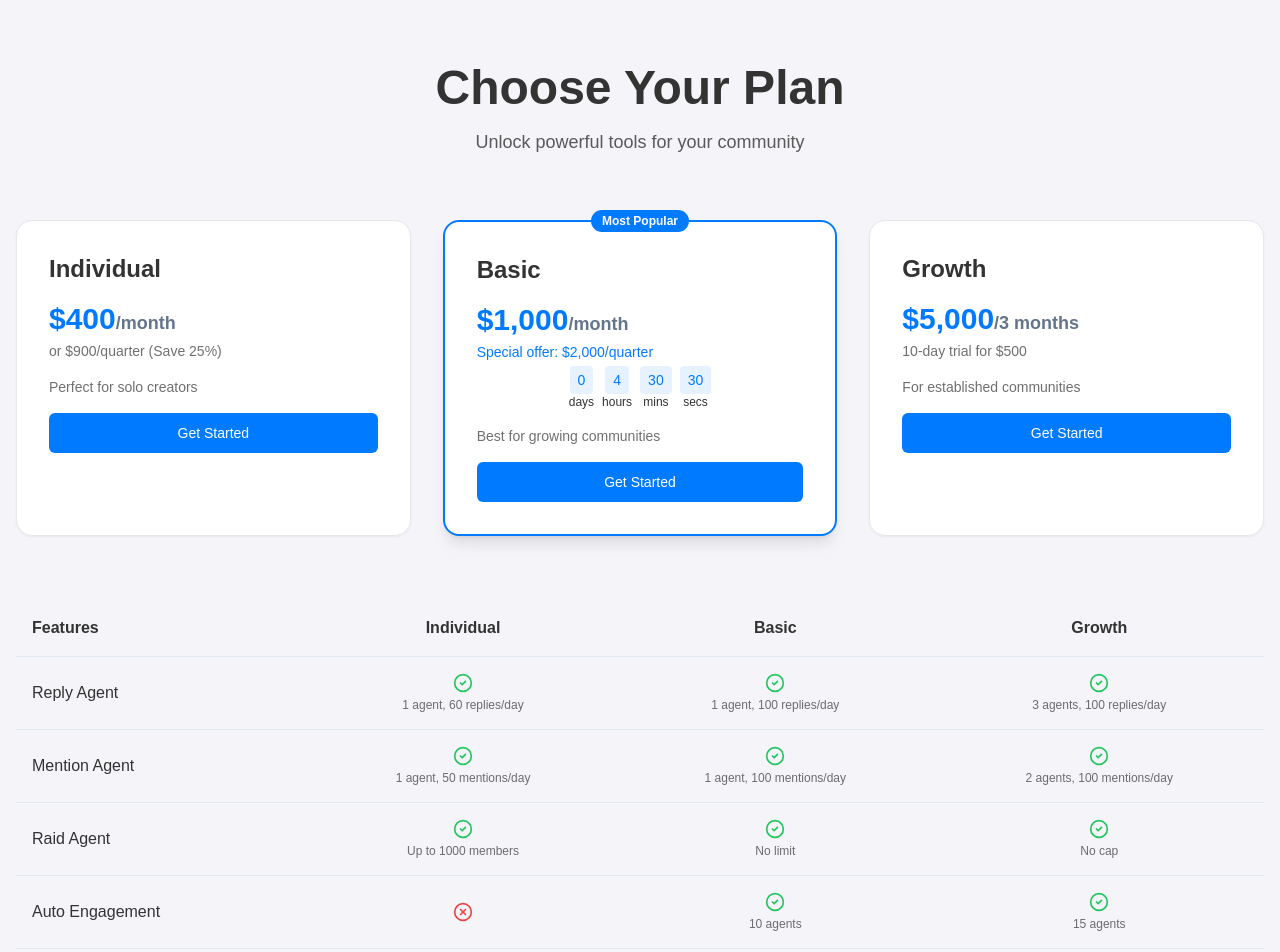
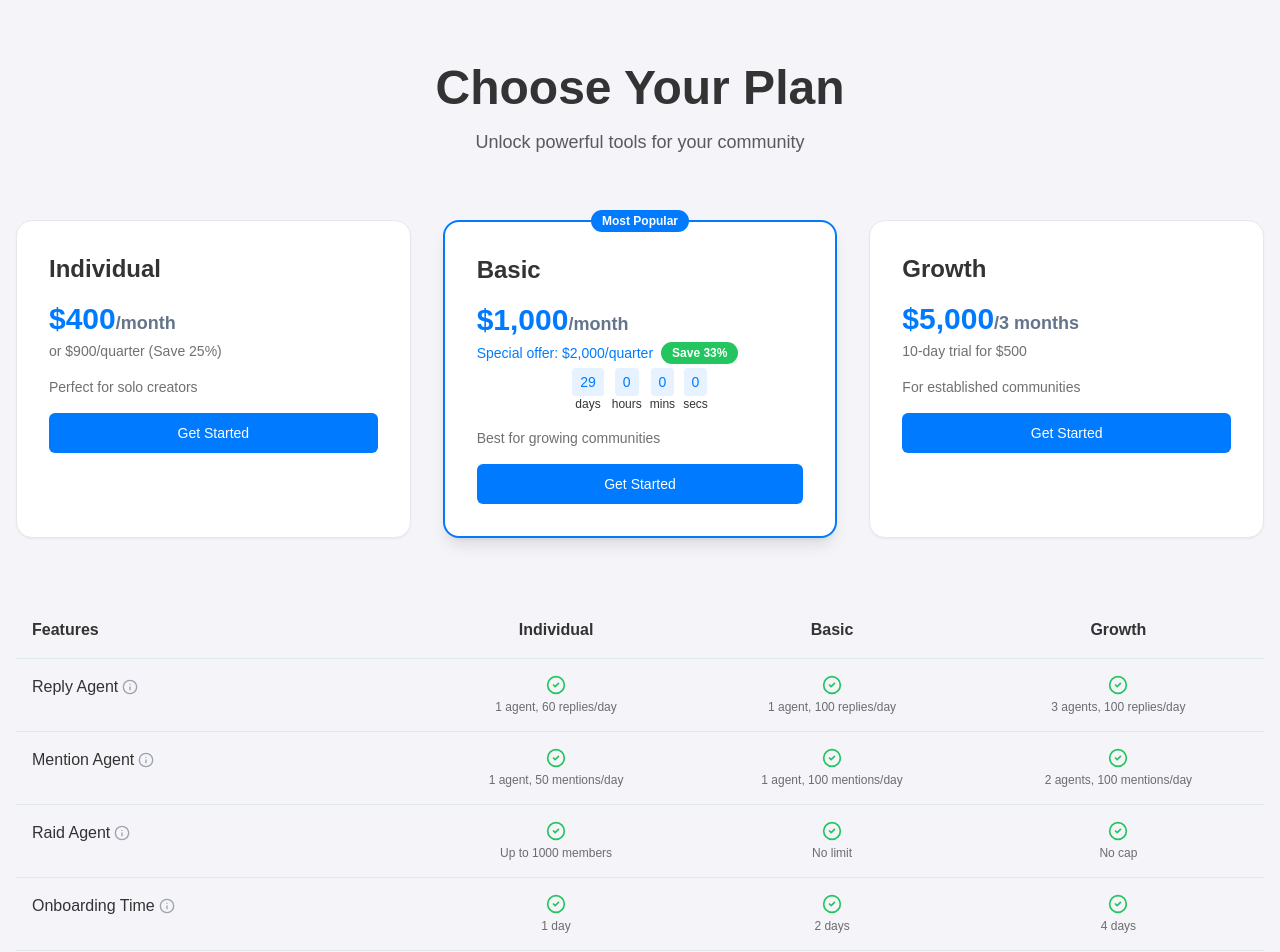
Before and after one commit to Vapour-Exchange/pricing.tigest.club, a React (Vite) app: page / in a window 1280 px wide. Shown: the top 952 px of the page. Built offline with nearby package versions, Linux system fonts and the light colour scheme.

Commit message:
Update pricing plans and features
Updates pricing, features, and comparison table based on provided details. Adds tooltips for feature descriptions and updates the countdown timer.

```diff
--- a/src/components/CountdownTimer.tsx
+++ b/src/components/CountdownTimer.tsx
@@ -3,7 +3,7 @@ import { useState, useEffect } from 'react';
 
 export const CountdownTimer = () => {
   const [timeLeft, setTimeLeft] = useState({
-    days: 0,
+    days: 29,
     hours: 0,
     minutes: 0,
     seconds: 0
@@ -12,7 +12,11 @@ export const CountdownTimer = () => {
   useEffect(() => {
     // Calculate time left function
     const calculateTimeLeft = () => {
-      const difference = new Date('2025-03-13').getTime() - new Date().getTime();
+      // Calculate end date (29 days from now)
+      const endDate = new Date();
+      endDate.setDate(endDate.getDate() + 29);
+
+      const difference = endDate.getTime() - new Date().getTime();
       let newTimeLeft = {
         days: 0,
         hours: 0,
--- /dev/null
+++ b/src/components/FeatureTooltip.tsx
@@ -0,0 +1,30 @@
+
+import React from 'react';
+import { Info } from 'lucide-react';
+import {
+  Tooltip,
+  TooltipContent,
+  TooltipProvider,
+  TooltipTrigger,
+} from "@/components/ui/tooltip";
+
+interface FeatureTooltipProps {
+  description: string;
+}
+
+export const FeatureTooltip: React.FC<FeatureTooltipProps> = ({ description }) => {
+  return (
+    <TooltipProvider>
+      <Tooltip>
+        <TooltipTrigger asChild>
+          <span className="inline-flex items-center ml-1 cursor-help">
+            <Info className="h-4 w-4 text-gray-400" />
+          </span>
+        </TooltipTrigger>
+        <TooltipContent>
+          <p className="text-sm">{description}</p>
+        </TooltipContent>
+      </Tooltip>
+    </TooltipProvider>
+  );
+};
--- a/src/pages/Index.tsx
+++ b/src/pages/Index.tsx
@@ -1,7 +1,9 @@
+
 import React, { useState } from 'react';
 import { Button } from "@/components/ui/button";
 import { Badge } from "@/components/ui/badge";
 import { CountdownTimer } from "@/components/CountdownTimer";
+import { FeatureTooltip } from "@/components/FeatureTooltip";
 import { CheckCircle2, XCircle, ChevronDown, ChevronUp } from "lucide-react";
 import {
   Accordion,
@@ -10,42 +12,126 @@ import {
   AccordionTrigger,
 } from "@/components/ui/accordion";
 
+// Complete feature set with tooltips
 const Features = [
   {
     name: "Reply Agent",
+    description: "AI agents that automatically reply to your community messages",
     individual: { included: true, details: "1 agent, 60 replies/day" },
     basic: { included: true, details: "1 agent, 100 replies/day" },
     growth: { included: true, details: "3 agents, 100 replies/day" },
   },
   {
     name: "Mention Agent",
+    description: "AI agents that respond to social media mentions of your brand",
     individual: { included: true, details: "1 agent, 50 mentions/day" },
     basic: { included: true, details: "1 agent, 100 mentions/day" },
     growth: { included: true, details: "2 agents, 100 mentions/day" },
   },
   {
     name: "Raid Agent",
+    description: "AI agents that manage community raids and events",
     individual: { included: true, details: "Up to 1000 members" },
     basic: { included: true, details: "No limit" },
     growth: { included: true, details: "No cap" },
   },
   {
+    name: "Onboarding Time",
+    description: "Time required to set up and configure your agents",
+    individual: { included: true, details: "1 day" },
+    basic: { included: true, details: "2 days" },
+    growth: { included: true, details: "4 days" },
+  },
+  {
+    name: "Lists per agent",
+    description: "Number of separate lists each agent can manage",
+    individual: { included: true, details: "2" },
+    basic: { included: true, details: "5" },
+    growth: { included: true, details: "5" },
+  },
+  {
+    name: "Personas per agent",
+    description: "Different AI personalities your agents can use",
+    individual: { included: true, details: "2" },
+    basic: { included: true, details: "3" },
+    growth: { included: true, details: "3" },
+  },
+  {
+    name: "Max members/list per agent",
+    description: "Maximum number of community members each list can contain",
+    individual: { included: true, details: "150" },
+    basic: { included: true, details: "200" },
+    growth: { included: true, details: "200" },
+  },
+  {
+    name: "Premium LLM models",
+    description: "Access to advanced AI language models for better responses",
+    individual: { included: false },
+    basic: { included: true },
+    growth: { included: true },
+  },
+  {
     name: "Auto Engagement",
+    description: "Automated engagement with your community members",
     individual: { included: false },
     basic: { included: true, details: "10 agents" },
     growth: { included: true, details: "15 agents" },
   },
   {
+    name: "Hire Engagement Functionality",
+    description: "Ability to hire additional engagement services",
+    individual: { included: false },
+    basic: { included: false },
+    growth: { included: true, details: "10 times/month" },
+  },
+  {
+    name: "Access to Social Graph",
+    description: "View and analyze your community's social connections",
+    individual: { included: false },
+    basic: { included: true },
+    growth: { included: true },
+  },
+  {
+    name: "Telegram Community Agents",
+    description: "AI agents that work within Telegram communities",
+    individual: { included: false },
+    basic: { included: true, details: "up to 4" },
+    growth: { included: true, details: "up to 4" },
+  },
+  {
+    name: "Access to Post Suggestions",
+    description: "AI-generated content ideas for your community",
+    individual: { included: false },
+    basic: { included: false },
+    growth: { included: true },
+  },
+  {
+    name: "Analytics Access",
+    description: "Detailed metrics and performance data for your community",
+    individual: { included: false },
+    basic: { included: false },
+    growth: { included: true },
+  },
+  {
+    name: "Giveaway for Community",
+    description: "Budget for community rewards and incentives",
+    individual: { included: false },
+    basic: { included: false },
+    growth: { included: true, details: "up to $3000" },
+  },
+  {
     name: "Account Manager",
+    description: "Personal support for your account needs",
     individual: { included: false },
     basic: { included: true, details: "Not dedicated" },
     growth: { included: true, details: "Dedicated" },
   },
   {
-    name: "Analytics Access",
+    name: "Access to Campaign Agents",
+    description: "Specialized AI agents for marketing campaigns",
     individual: { included: false },
     basic: { included: false },
-    growth: { included: true },
+    growth: { included: true, details: "Charged extra" },
   },
 ];
 
@@ -66,7 +152,13 @@ const FAQs = [
 
 export default function Index() {
   const [showAllFeatures, setShowAllFeatures] = useState(false);
-  const visibleFeatures = showAllFeatures ? Features : Features.slice(0, 5);
+  const visibleFeatures = showAllFeatures ? Features : Features.slice(0, 8);
+
+  // Calculate savings percentage for Basic quarterly plan
+  const basicMonthlyPrice = 1000;
+  const basicQuarterlyPrice = 2000;
+  const basicQuarterlyMonthlyEquivalent = basicQuarterlyPrice / 3;
+  const savingsPercentage = Math.round((1 - (basicQuarterlyMonthlyEquivalent / basicMonthlyPrice)) * 100);
 
   return (
     <div className="min-h-screen bg-tigest-bg">
@@ -101,7 +193,10 @@ export default function Index() {
               <h2 className="text-2xl font-bold text-tigest-text">Basic</h2>
               <div className="space-y-1">
                 <p className="text-3xl font-bold text-primary">$1,000<span className="text-lg text-price-muted">/month</span></p>
-                <p className="text-sm text-primary font-medium">Special offer: $2,000/quarter</p>
+                <div className="flex items-center">
+                  <p className="text-sm text-primary font-medium">Special offer: $2,000/quarter</p>
+                  <Badge className="ml-2 bg-success text-white">Save {savingsPercentage}%</Badge>
+                </div>
                 <div className="mt-2">
                   <CountdownTimer />
                 </div>
@@ -139,7 +234,10 @@ export default function Index() {
             <tbody>
               {visibleFeatures.map((feature, index) => (
                 <tr key={index} className="border-b hover:bg-gray-50">
-                  <td className="py-4 px-4 text-tigest-text">{feature.name}</td>
+                  <td className="py-4 px-4 text-tigest-text flex items-center">
+                    {feature.name}
+                    <FeatureTooltip description={feature.description} />
+                  </td>
                   <td className="text-center py-4 px-4">
                     {feature.individual.included ? (
                       <div className="flex flex-col items-center">
```
